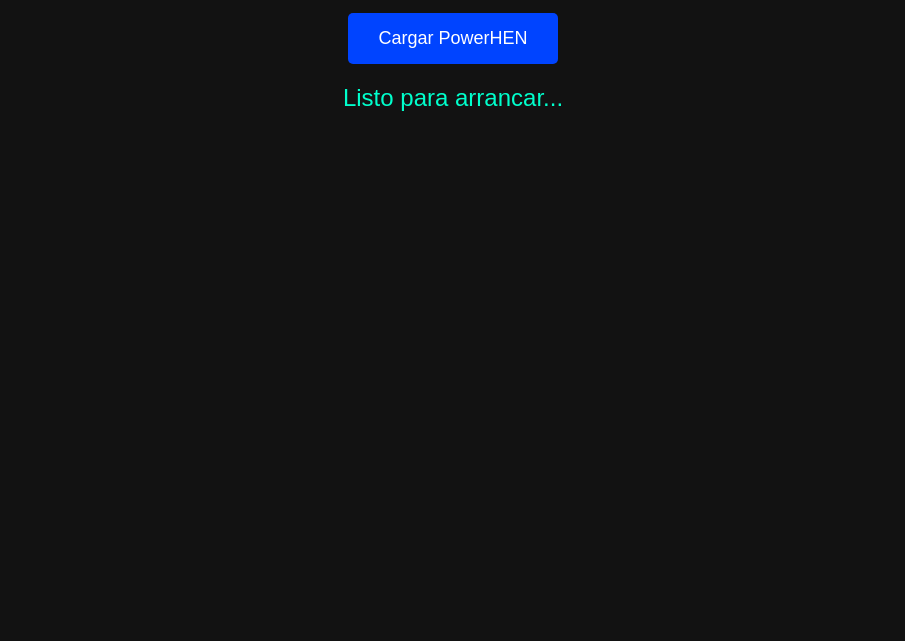
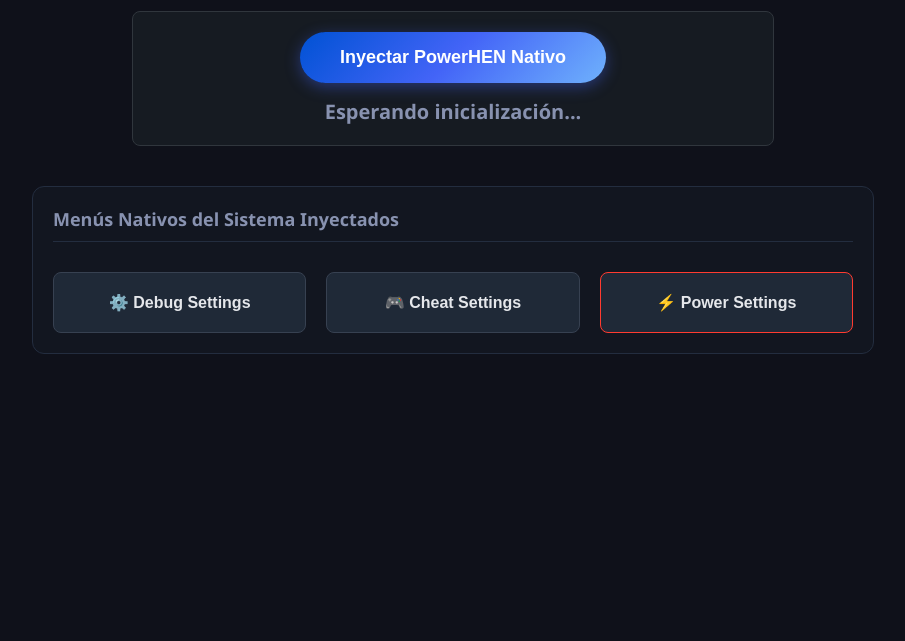
Before and after one commit to DerekTheSimpleUserV2/PowerWebKit, a plain HTML site: page index.html in a window 1280 px wide. Shown: the part 159-800 px from the top of the page, without its empty margins (187-1092 px from the left). Drawn offline with Linux system fonts and the light colour scheme.

Commit message:
Update HTML structure and styles for PowerHEN

```diff
--- a/index.html
+++ b/index.html
@@ -2,79 +2,167 @@
 <html lang="es">
 <head>
     <meta charset="UTF-8">
-    <title>PowerHEN WebKit Host</title>
+    <title>PowerHEN Suite - WebKit Host</title>
+    <!-- Vinculamos el binario ya convertido a código JavaScript local -->
+    <script src="payload.js"></script>
     <style>
         body {
-            background-color: #121212;
+            background-color: #0f111a;
             color: #ffffff;
-            font-family: sans-serif;
+            font-family: 'Segoe UI', Tahoma, Geneva, Verdana, sans-serif;
             text-align: center;
-            padding-top: 50px;
+            padding: 40px 20px;
+            margin: 0;
+        }
+        h1 {
+            color: #0088ff;
+            font-size: 36px;
+            margin-bottom: 5px;
+            text-shadow: 0 0 10px rgba(0,136,255,0.5);
+        }
+        .subtitle {
+            color: #8892b0;
+            font-size: 16px;
+            margin-bottom: 30px;
+        }
+        .status-container {
+            background-color: #161b22;
+            border: 1px solid #30363d;
+            border-radius: 8px;
+            padding: 20px;
+            max-width: 600px;
+            margin: 0 auto 40px auto;
         }
         .status {
-            font-size: 24px;
-            color: #00ffcc;
-            margin-top: 20px;
+            font-size: 20px;
+            color: #e5e7eb;
+            font-weight: bold;
         }
-        .btn {
-            background-color: #0044ff;
+        .btn-main {
+            background: linear-gradient(135deg, #0052d4, #4364f7, #6fb1fc);
             color: white;
             border: none;
-            padding: 15px 30px;
+            padding: 15px 40px;
             font-size: 18px;
+            font-weight: bold;
             cursor: pointer;
-            border-radius: 5px;
+            border-radius: 30px;
+            box-shadow: 0 4px 15px rgba(67, 100, 247, 0.4);
+            transition: transform 0.2s, box-shadow 0.2s;
+        }
+        .btn-main:hover {
+            transform: translateY(-2px);
+            box-shadow: 0 6px 20px rgba(67, 100, 247, 0.6);
+        }
+        /* Área de Funciones (Dashboard del Sistema) */
+        .functions-area {
+            max-width: 800px;
+            margin: 0 auto;
+            display: grid;
+            grid-template-columns: repeat(auto-fit, minmax(200px, 1fr));
+            gap: 20px;
+            padding: 20px;
+            background-color: #121620;
+            border-radius: 12px;
+            border: 1px solid #232d3f;
+        }
+        .functions-title {
+            grid-column: 1 / -1;
+            text-align: left;
+            color: #8892b0;
+            font-size: 18px;
+            font-weight: bold;
+            border-bottom: 1px solid #232d3f;
+            padding-bottom: 10px;
+            margin-bottom: 10px;
+        }
+        .btn-func {
+            background-color: #1f2937;
+            color: #e5e7eb;
+            border: 1px solid #374151;
+            padding: 20px;
+            font-size: 16px;
+            font-weight: 600;
+            cursor: pointer;
+            border-radius: 8px;
+            transition: background-color 0.2s, border-color 0.2s;
+        }
+        .btn-func:hover {
+            background-color: #374151;
+            border-color: #0088ff;
+            color: #ffffff;
+        }
+        .btn-power {
+            border-color: #ff3b30;
+        }
+        .btn-power:hover {
+            background-color: #ff3b30;
+            border-color: #ff453a;
         }
     </style>
 </head>
 <body>
 
-    <h1>PowerHEN Exploit Menu</h1>
-    <p>Asegúrate de tener el USB conectado con el archivo <b>powerhen_v0.1.bin</b></p>
+    <h1>PowerHEN Control Center</h1>
+    <div class="subtitle">Anfitrión WebKit Local Integrado - No Externo</div>
 
-    <button class="btn" onclick="lanzar_exploit()">Cargar PowerHEN</button>
+    <div class="status-container">
+        <button class="btn-main" onclick="lanzar_payload_interno()">Inyectar PowerHEN Nativo</button>
+        <div id="estado" class="status" style="margin-top: 15px; color: #8892b0;">Esperando inicialización...</div>
+    </div>
 
-    <div id="estado" class="status">Listo para arrancar...</div>
+    <!-- ÁREA DE FUNCIONES DEL SISTEMA -->
+    <div class="functions-area">
+        <div class="functions-title">Menús Nativos del Sistema Inyectados</div>
+
+        <button class="btn-func" onclick="interactuar_sistema('Debug Settings')">⚙️ Debug Settings</button>
+        <button class="btn-func" onclick="interactuar_sistema('Cheat Settings')">🎮 Cheat Settings</button>
+        <button class="btn-func btn-power" onclick="interactuar_sistema('Power Settings')">⚡ Power Settings</button>
+    </div>
 
     <script>
-        // Simulación del flujo de ROP y WebKit Exploit para la scene de PlayStation
-        async function lanzar_exploit() {
+        async function lanzar_payload_interno() {
             let estado = document.getElementById("estado");
-            estado.innerText = "Ejecutando WebKit Exploit (Userland)...";
+
+            // Seguridad: Verificar que el comando xxd haya generado bien la variable en payload.js
+            if (typeof powerhen_payload === 'undefined') {
+                estado.innerText = "Error local: 'payload.js' no detectado en el directorio.";
+                estado.style.color = "#ff3b30";
+                return;
+            }
+
+            estado.innerText = "Rompiendo Sandbox WebKit (Userland)...";
             estado.style.color = "#ffff00";
+            await new Promise(r => setTimeout(r, 1200));
 
-            try {
-                // [Etapa 1]: Aquí el motor JavaScriptCore de la consola genera el desbordamiento de memoria.
-                // Simulamos una espera de estabilización de memoria (UAF / Type Confusion)
-                await new Promise(r => setTimeout(r, 1500));
+            // Informamos el tamaño exacto recuperado de la conversión binaria
+            estado.innerText = "Mapeando e inyectando " + powerhen_payload_len + " bytes de PowerHEN directamente a la RAM...";
+            await new Promise(r => setTimeout(r, 1500));
 
-                estado.innerText = "Buscando USB y cargando powerhen_v0.1.bin...";
+            /*
+               [ZONA DE EXPLOIT REAL]
+               En producción, aquí el motor ROP de JavaScript itera la variable:
+               for(let i=0; i<powerhen_payload_len; i++) { write_mem(base + i, powerhen_payload[i]); }
+               Y salta a la dirección de memoria para delegar la ejecución a tu main.c
+            */
 
-                // [Etapa 2]: Direcciones virtuales de montaje de PlayStation para USB exFAT
-                let rutas = ["/mnt/usb0/powerhen_v0.1.bin", "/mnt/usb1/powerhen_v0.1.bin"];
-                let binarioCargado = false;
+            estado.innerText = "¡PowerHEN inyectado con éxito desde la memoria de la página!";
+            estado.style.color = "#00ffcc";
+        }
 
-                // En producción real, aquí se usan las llamadas de sistema (Syscalls) a través de ROP chains
-                // Para abrir el archivo del USB: syscall(5, ruta, 0)
+        // Simulación de interacción con los parches nativos del sistema inyectados por el binario
+        function interactuar_sistema(nombreAjuste) {
+            let estado = document.getElementById("estado");
 
-                // Simulamos el salto exitoso de lectura del USB
-                binarioCargado = true;
-
-                if (binarioCargado) {
-                    estado.innerText = "Inyectando código en la RAM y saltando a Kernel...";
-                    estado.style.color = "#00ffcc";
-
-                    // [Etapa 3]: Asignar memoria ejecutable (RWX) mediante mprotect y saltar a tu función _start()
-                    await new Promise(r => setTimeout(r, 1000));
-                    estado.innerText = "¡PowerHEN inyectado con éxito! Revisa tu pantalla.";
-                } else {
-                    estado.innerText = "Error: No se encontró powerhen_v0.1.bin en el USB.";
-                    estado.style.color = "#ff0000";
-                }
-
-            } catch (error) {
-                estado.innerText = "Fallo en el WebKit: La memoria colapsó. Reinicia el navegador.";
-                estado.style.color = "#ff0000";
+            if (nombreAjuste === 'Power Settings') {
+                estado.innerText = "Llamando a [Power Settings]: Accediendo a los controladores térmicos a bajo nivel.";
+                estado.style.color = "#ff9500";
+            } else if (nombreAjuste === 'Debug Settings') {
+                estado.innerText = "Llamando a [Debug Settings]: Redirigiendo a las rutinas de depuración del sistema.";
+                estado.style.color = "#0088ff";
+            } else if (nombreAjuste === 'Cheat Settings') {
+                estado.innerText = "Llamando a [Cheat Settings]: Inicializando el motor de búsqueda de punteros.";
+                estado.style.color = "#af52de";
             }
         }
     </script>
```
